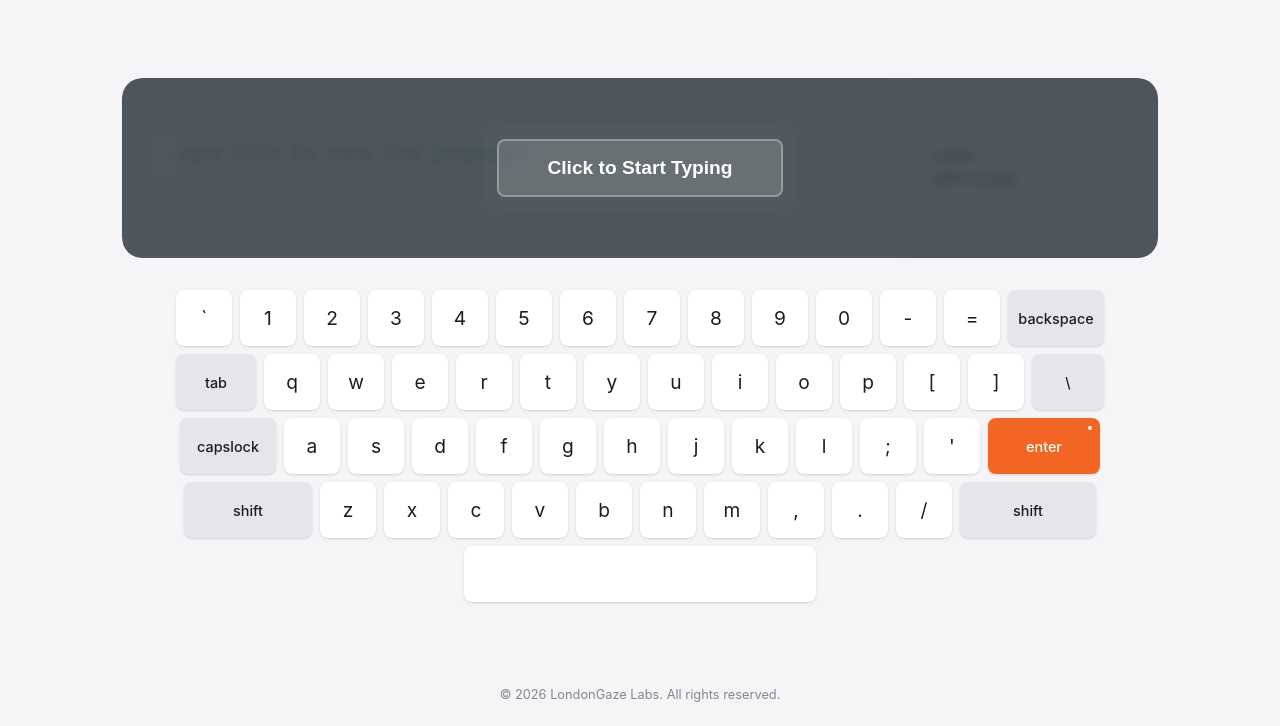
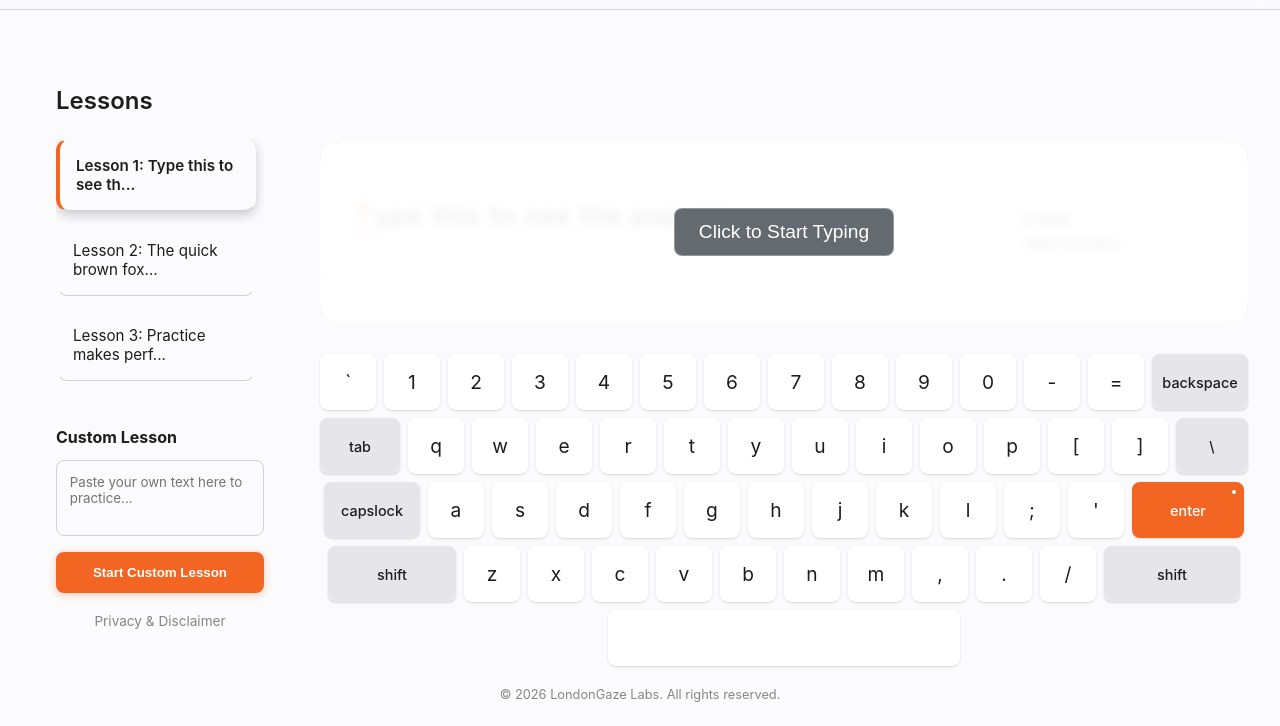
Before and after one commit to frantictraining-git/TypeGaze, a plain HTML site: page index.html in a window 1280 px wide. Shown: the part 74-800 px from the top of the page. Drawn offline with nearby package versions, Linux system fonts and the light colour scheme; a web font is replaced by a local one.

Commit message:
Refine Apple Light theme based on feedback

```diff
--- a/apple-theme.css
+++ b/apple-theme.css
@@ -1,11 +1,13 @@
 /* Override all dark styles to match the Apple Light Keyboard theme */
 :root {
-    --bg-main: #f5f5f7; /* Very light gray/white from screenshot */
+    --bg-main: #fbfbfd;
     --key-white: #ffffff;
     --key-gray: #e5e5ea;
     --key-orange: #f26522;
     --text-dark: #1d1d1f;
     --text-muted: #86868b;
+    --border-color: #d1d1d6;
+    --accent-gold: #c39a58;
 }
 
 body {
@@ -14,18 +16,67 @@ body {
     font-family: -apple-system, BlinkMacSystemFont, "Segoe UI", Roboto, Helvetica, Arial, sans-serif !important;
 }
 
-/* Hide sidebar and old UI elements we don't want */
+/* Layout */
 .app-container {
-    flex-direction: column !important;
-    align-items: center;
-    justify-content: center;
-    max-width: 1100px;
+    display: flex;
+    flex-direction: row !important;
+    max-width: 1300px;
     margin: 0 auto;
     padding: 2rem !important;
+    padding-top: 6rem !important; /* space for header */
+    gap: 2rem;
 }
-.sidebar { display: none !important; }
+.sidebar {
+    display: flex !important;
+    width: 300px;
+    background: var(--key-white) !important;
+    border: 1px solid var(--border-color) !important;
+    border-radius: 12px;
+    box-shadow: 0 4px 20px rgba(0,0,0,0.03);
+    color: var(--text-dark) !important;
+}
+.sidebar h2, .sidebar h3 {
+    color: var(--text-dark) !important;
+}
+.sidebar-footer a {
+    color: var(--text-muted) !important;
+}
+#lesson-list li {
+    background: transparent !important;
+    border-bottom: 1px solid var(--border-color) !important;
+    color: var(--text-dark) !important;
+}
+#lesson-list li:hover {
+    background: var(--bg-main) !important;
+}
+#lesson-list li.active {
+    background: var(--bg-main) !important;
+    border-left: 4px solid var(--key-orange) !important;
+    color: var(--text-dark) !important;
+    font-weight: 600;
+}
+.custom-lesson-box textarea {
+    background: var(--bg-main) !important;
+    color: var(--text-dark) !important;
+    border: 1px solid var(--border-color) !important;
+    border-radius: 8px;
+}
+.primary-btn {
+    background: var(--key-orange) !important;
+    color: white !important;
+    border: none !important;
+    border-radius: 8px !important;
+    box-shadow: 0 2px 8px rgba(242, 101, 34, 0.3) !important;
+}
+.secondary-btn {
+    background: var(--key-gray) !important;
+    color: var(--text-dark) !important;
+    border: none !important;
+    border-radius: 8px !important;
+}
+
 .main-content {
-    width: 100%;
+    flex: 1;
 }
 .glass-panel {
     background: transparent !important;
@@ -50,20 +101,52 @@ body {
 
 .text-wrapper {
     flex: 1;
-    background: transparent;
-    border: 1px solid #d1d1d6;
-    border-radius: 12px;
-    padding: 2rem;
+    background: var(--key-white) !important;
+    border: 1px solid var(--border-color) !important;
+    border-radius: 12px !important;
+    padding: 2rem !important;
     min-height: 140px;
     font-size: 1.5rem;
     display: flex;
     align-items: center;
+    position: relative;
+    overflow: hidden;
+}
+
+/* Text Colors */
+.text-wrapper span.completed {
+    color: var(--text-muted) !important;
+    opacity: 0.5;
+}
+.text-wrapper span.current {
+    color: #ff3b30 !important; /* Red for next key */
+    background: transparent !important;
+    border-bottom: 2px solid #ff3b30 !important;
+    font-weight: 600;
+}
+.text-wrapper span.remaining {
+    color: var(--text-dark) !important;
+}
+
+/* Start Lesson Overlay */
+.start-lesson-overlay {
+    background: rgba(255, 255, 255, 0.9) !important;
+    backdrop-filter: blur(5px);
+}
+.start-lesson-overlay button {
+    background: #636b70 !important;
+    color: white !important;
+    border: 1px solid rgba(255,255,255,0.3) !important;
+    border-radius: 8px !important;
+    padding: 0.75rem 1.5rem !important;
+    font-weight: 500 !important;
+    box-shadow: none !important;
 }
 
 .stats {
     width: 250px;
-    background: transparent;
-    border: 1px solid #d1d1d6;
+    background: var(--key-white) !important;
+    border: 1px solid var(--border-color) !important;
     border-radius: 12px;
     padding: 1.5rem;
     display: flex;
@@ -75,7 +158,8 @@ body {
     text-align: left;
 }
 .stats span {
-    font-size: 12px;
+    font-size: 14px;
+    color: var(--text-dark) !important;
 }
 
 /* Keyboard */
@@ -164,6 +248,22 @@ body {
     display: none !important;
 }
 
+/* Modals */
+.modal {
+    background: rgba(0, 0, 0, 0.4) !important;
+    backdrop-filter: blur(5px);
+}
+.modal-content, .notification-content {
+    background: var(--key-white) !important;
+    border: 1px solid var(--border-color) !important;
+    border-radius: 16px !important;
+    box-shadow: 0 10px 40px rgba(0,0,0,0.1) !important;
+    color: var(--text-dark) !important;
+}
+.notification-content .message {
+    color: var(--text-dark) !important;
+}
+
 /* LondonGaze specific header/footer in the body */
 .lg-header {
     position: fixed;
@@ -175,6 +275,9 @@ body {
     justify-content: space-between;
     align-items: center;
     z-index: 100;
+    background: rgba(251, 251, 253, 0.8);
+    backdrop-filter: blur(10px);
+    border-bottom: 1px solid var(--border-color);
 }
 .lg-logo {
     font-family: 'Playfair Display', serif;
@@ -193,6 +296,14 @@ body {
     text-decoration: none;
     font-size: 0.9rem;
     font-weight: 500;
+    border: 1px solid var(--border-color);
+    padding: 0.5rem 1rem;
+    border-radius: 50px;
+    transition: all 0.2s ease;
+}
+.lg-nav a:hover {
+    background: var(--text-dark);
+    color: var(--key-white);
 }
 .lg-footer {
     position: fixed;
```
